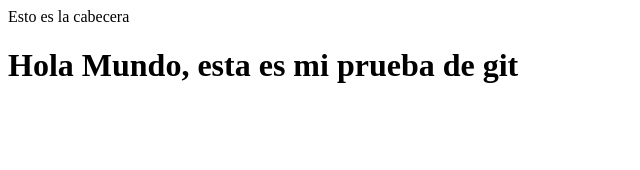
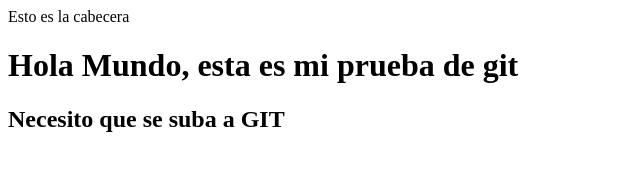
Before and after one commit to maragil/ejercicios-de-adalab, a plain HTML site: page modulo-1-lección-01-ejercicio-1/index.html in a window 1280 px wide. Shown: the whole page, without its empty margins (0-640 px from the left). Drawn offline with Linux system fonts and the light colour scheme.

Commit message:
necesito que se suba a GIT

```diff
--- a/modulo-1-lección-01-ejercicio-1/index.html
+++ b/modulo-1-lección-01-ejercicio-1/index.html
@@ -9,6 +9,7 @@
 <body>
     <header>Esto es la cabecera</header>
     <h1>Hola Mundo, esta es mi prueba de git</h1>
+        <h2>Necesito que se suba a GIT</h2>
 </body>
 
 </html>
```
